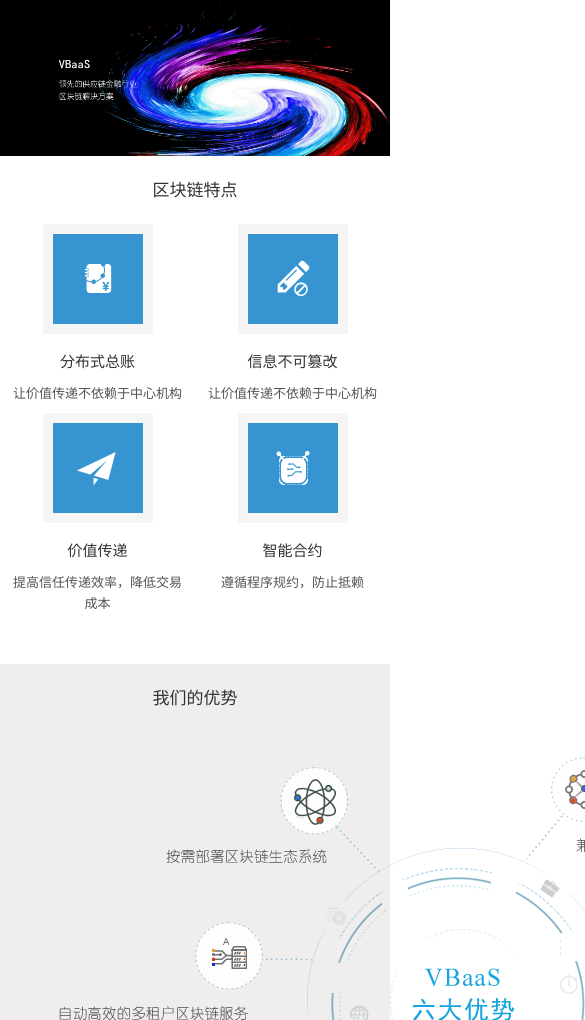
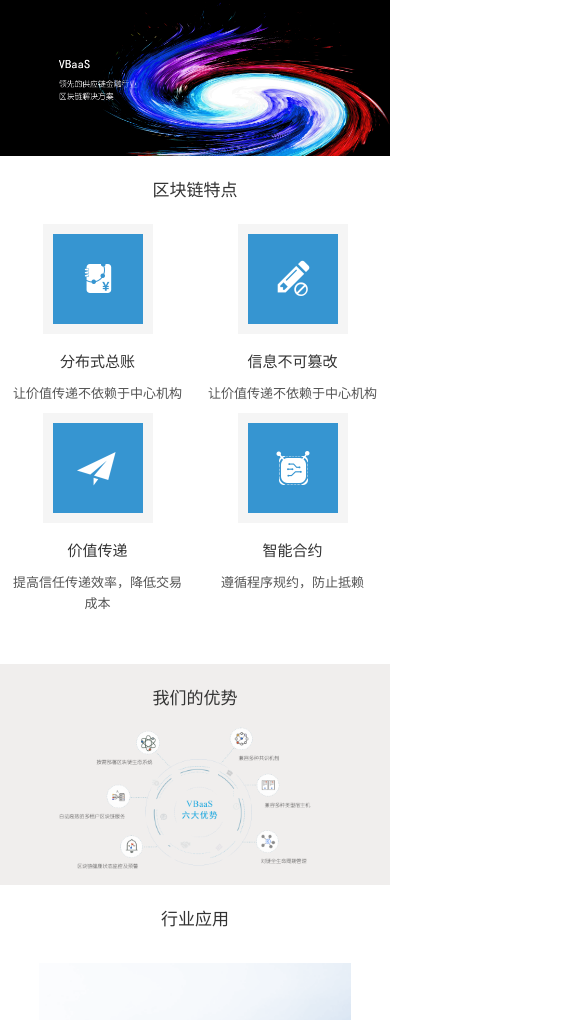
Before and after one commit to yuanhs/VBaaS, a plain HTML site: page index.html in a window 390 px wide. Shown: the part 80-1100 px from the top of the page, 585 px wide, since content can reach past the window. Drawn offline with Linux system fonts and the light colour scheme.

Commit message:
调整页面样式兼容移动端

```diff
--- a/css/style.css
+++ b/css/style.css
@@ -139,7 +139,6 @@ canvas {
     margin-left: -122px;
     width: 432px;
     height: 520px;
-    background: transparent url('../images/menu/sun.png') no-repeat
 }
 
 .tip-menu{
--- a/index.html
+++ b/index.html
@@ -38,11 +38,7 @@
 <div class="am-container-1">
 	<div class="solutions part-all">
 		<div class="part-title">
-			<!--<a href="solutions.html">-->
-			<!--<i class="am-icon-lightbulb-o part-title-i"></i>-->
 			<span class="part-title-span">区块链特点</span>
-			<!--<p>Solutions</p>-->
-			<!--</a>-->
 		</div>
 		<ul class="am-g part-content solutions-content">
 		  <li class="am-u-sm-6 am-u-md-3 am-u-lg-3">
@@ -65,38 +61,17 @@
 		  	<span class="solutions-title">智能合约</span>
 		  	<p class="solutions-way">遵循程序规约，防止抵赖</p>
 		  </li>
-
 		</ul>
-
 	</div>
 	</div>
 	<div class="gray-li">
 	<div class="customer-case part-all ">
 		<div class="part-title">
-			<!--<a href="customer-case.html">-->
-			<!--<i class=" am-icon-briefcase part-title-i"></i>-->
 			<span class="part-title-span">我们的优势</span>
-			<!--<p>Customer Case</p>-->
-			<!--</a>-->
 		</div>
-
-	    <div style="background-color: #F0EEED;height:500px;text-align: center">
-            <img src="subs/img/wmdys.png">
+	    <div class="wmdys-item" style="background-color: #F0EEED;text-align: center;">
+            <img  src="subs/img/wmdys.png">
         </div>
-
-		<!--<div class="lan-bott">
-            领先的供应链金融行业区块链解决方案
-			&lt;!&ndash;<div class="left">
-                <span>领先的供应链金融行业区块链解决方案</span>
-				<p>A full range of solutions for you to solve different problems</p>
-			</div>&ndash;&gt;
-			&lt;!&ndash;<div class="right">
-				<a href="customer-case.html">
-					<span class="see-more">查看更多<i class="am-icon-angle-double-right"></i></span>
-				</a>
-			</div>&ndash;&gt;
-			&lt;!&ndash;<div class="clear"></div>&ndash;&gt;
-		</div>-->
 		<div class="part-title">
 
 		</div>
@@ -107,16 +82,11 @@
 	<div class="am-container-1">
 <div class="news part-all">
 		<div class="part-title">
-			<!--<a href="news.html">-->
-			<!--<i class="am-icon-newspaper-o part-title-i"></i>-->
 			<span class="part-title-span">行业应用</span>
-			<!--<p>Hengwang News</p>-->
-			<!--</a>-->
 		</div>
 		<div class="news-content ">
 				<ul class="news-content-ul">
 					<li class="am-u-sm-12 am-u-md-6 am-u-lg-6">
-						<!--<a href="#">-->
 						    <div class=" am-u-sm-12 am-u-md-12 am-u-lg-5">
 						    	<div class="news-img">
 						    	<img src="subs/img/news.png">
@@ -126,10 +96,8 @@
 										<span class="news-right-title">贵州区块链信融平台</span>
 										<p class="news-right-time">2017年12月</p>
 										<p class="news-right-words">天逸VBaaS助力贵阳高新开发区，<br/>打造基于入住企业的区块链生态圈。</p>
-									<!--	<a><span class="see-more2">查看更多<i class="am-icon-angle-double-right"></i></span></a>-->
 								 </div>
 						<div class="clear"></div>
-						<!--</a>-->
 					</li>
 					<li class="am-u-sm-12 am-u-md-6 am-u-lg-6">
 						<div class=" am-u-sm-12 am-u-md-12 am-u-lg-5">
@@ -141,7 +109,6 @@
 									<span class="news-right-title">聚萤金链供应链金融服务平台</span>
 									<p class="news-right-time">2018年3月</p>
 									<p class="news-right-words">平台应用区块链技术，<br/>提供可信任供应链金融服务，<br/>解决企业融资难的问题。</p>
-									<!--<a><span class="see-more2">查看更多<i class="am-icon-angle-double-right"></i></span></a>-->
 						</div>
 						<div class="clear"></div>
 					</li>
@@ -170,7 +137,6 @@
                     <li >
                         <a target="_blank" href="http://www.vteamgroup.com.cn/page.php?cid=10">关于我们</a>
                     </li>
-                   <!-- <li ><a href="qkchain.html">产品信息</a></li>-->
                     <li ><a target="_blank" href="qklbrowse1.html"> 区块链浏览器 </a></li>
                     <div class="clear"></div>
                 </ul>
--- a/subs/css/style.css
+++ b/subs/css/style.css
@@ -1633,6 +1633,9 @@ padding-bottom: 25px;}
 }
 
 @media only screen and (max-width:915px) {
+	.wmdys-item img{
+		width:80%;
+	}
 	.hw-logo {
 		margin-left: 10px;
 	}
```
